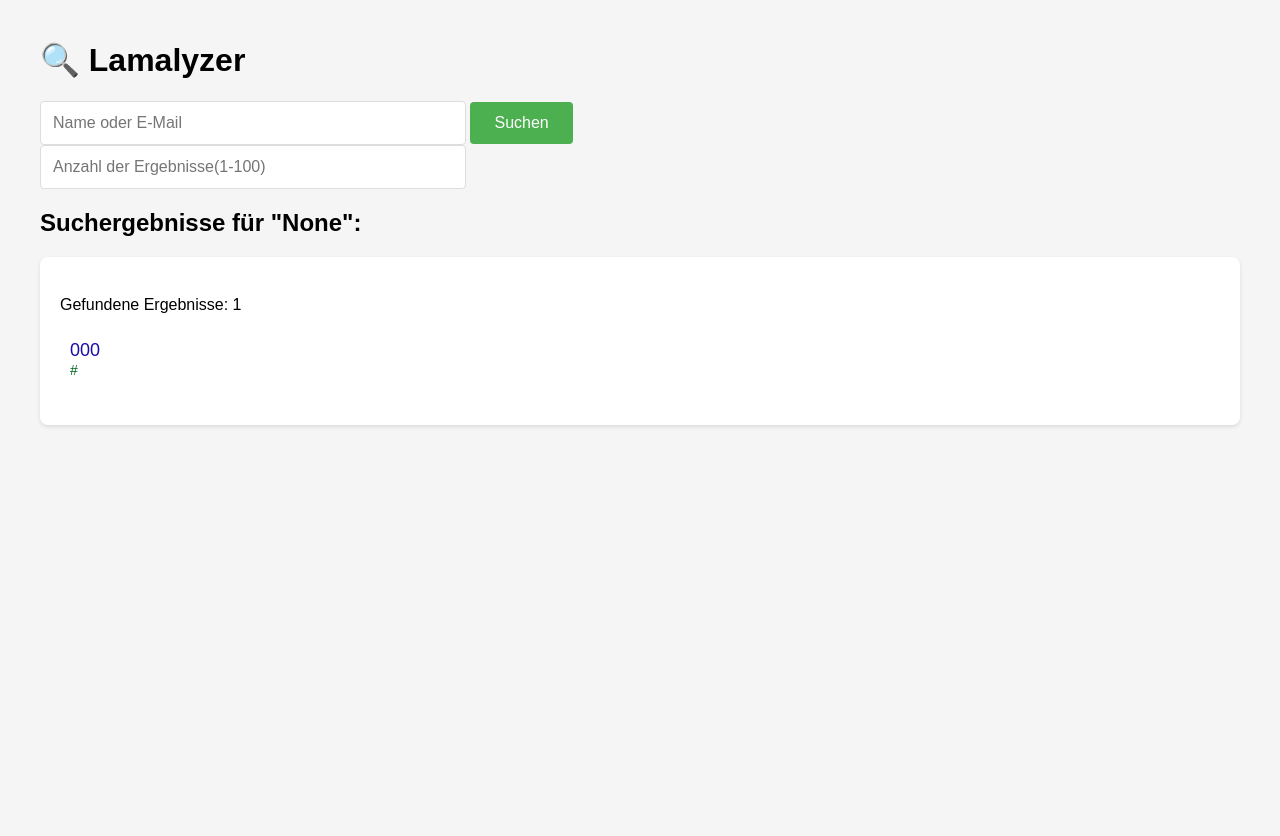
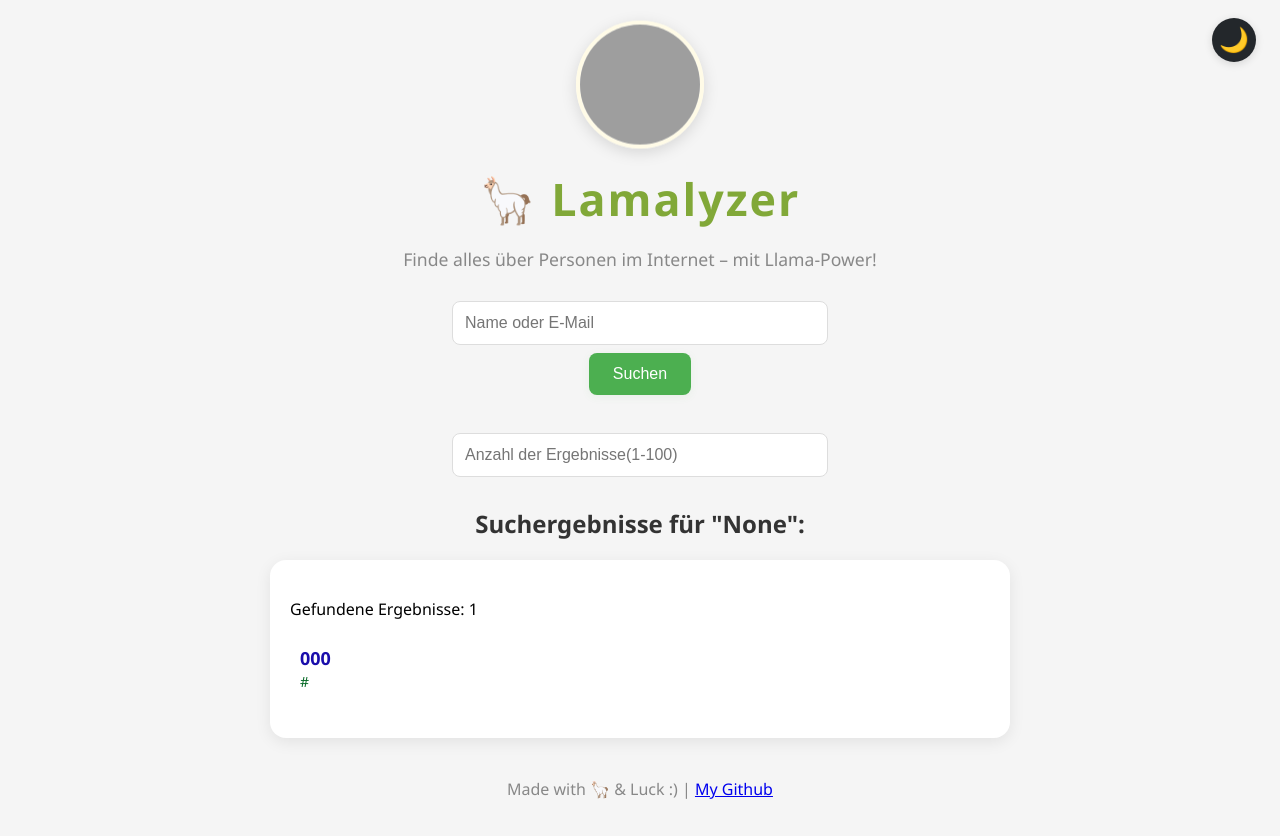
Before and after one commit to DevLama2/Lamalyze, a Flask app: template templates/index.html in a window 1280 px wide. Before the commit the page ends 427 px from the top, so only its background shows below. Run offline with Flask 3, Linux system fonts and the light colour scheme; the template is opened without the code that fills it: most values are stand-ins (such as "Sample title", 1, 10 or a date in 2020); grey boxes are pictures that could not be loaded.

Commit message:
css und html anpassungen. jetzt kommt der Algorithmus. geil Alter

```diff
--- /dev/null
+++ b/static/style.css
@@ -0,0 +1,235 @@
+body {
+    font-family: 'Segoe UI', 'Arial', sans-serif;
+    background-color: #f5f5f5;
+    margin: 0;
+    padding: 0;
+    max-width: 100vw;
+    transition: background 0.5s, color 0.5s;
+}
+.dark {
+    background: #181c1f;
+    color: #e0e0e0;
+}
+.dark .search-engine-results {
+    background: #23272b;
+    box-shadow: 0 4px 16px rgba(0,0,0,0.35);
+}
+.dark .search-engine-results h3 {
+    color: #ffb74d;
+}
+.dark .search-engine-results li {
+    border-bottom: 1px solid #333;
+}
+.dark .search-engine-results li:hover {
+    background: #23272b;
+}
+.dark .search-engine-results a {
+    color: #90caf9;
+}
+.dark .search-engine-results a:hover {
+    color: #ffb74d;
+}
+.dark .url {
+    color: #81c784;
+}
+.dark .footer {
+    color: #888;
+}
+.llama-header {
+    display: flex;
+    flex-direction: column;
+    align-items: center;
+    margin-top: 30px;
+    margin-bottom: 20px;
+    position: relative;
+    transition: color 0.5s;
+}
+.llama-img {
+    width: 120px;
+    height: 120px;
+    border-radius: 50%;
+    object-fit: cover;
+    box-shadow: 0 4px 16px rgba(0,0,0,0.13);
+    margin-bottom: 10px;
+    border: 4px solid #fffbe7;
+    animation: llama-bounce 2.5s infinite;
+    transition: border 0.5s;
+}
+.dark .llama-img {
+    border: 4px solid #23272b;
+}
+@keyframes llama-bounce {
+    0%, 100% { transform: translateY(0); }
+    50% { transform: translateY(-18px); }
+}
+.animated-title {
+    font-size: 2.8rem;
+    color: #4CAF50;
+    letter-spacing: 2px;
+    margin: 0;
+    animation: colorchange 3s infinite alternate;
+    transition: color 0.5s;
+}
+@keyframes colorchange {
+    0% { color: #4CAF50; }
+    100% { color: #ff9800; }
+}
+.dark .animated-title {
+    color: #ffb74d;
+}
+.subtitle {
+    color: #888;
+    font-size: 1.1rem;
+    margin-bottom: 10px;
+    transition: color 0.5s;
+}
+.dark .subtitle {
+    color: #bdbdbd;
+}
+.search-form {
+    display: flex;
+    flex-direction: column;
+    align-items: center;
+    margin-bottom: 30px;
+    gap: 8px;
+}
+.search-form input[type=text] {
+    padding: 12px;
+    width: 350px;
+    border: 1px solid #ddd;
+    border-radius: 8px;
+    font-size: 16px;
+    margin-bottom: 0;
+    transition: border 0.3s, background 0.3s, color 0.3s;
+}
+.dark .search-form input[type=text] {
+    background: #23272b;
+    color: #e0e0e0;
+    border: 1px solid #333;
+}
+.search-form button {
+    padding: 12px 24px;
+    background-color: #4CAF50;
+    color: white;
+    border: none;
+    border-radius: 8px;
+    cursor: pointer;
+    font-size: 16px;
+    margin-bottom: 0;
+    transition: background 0.3s, box-shadow 0.3s;
+    box-shadow: 0 2px 8px rgba(76,175,80,0.08);
+}
+.search-form button:hover {
+    background-color: #ff9800;
+    box-shadow: 0 4px 16px rgba(255,152,0,0.13);
+}
+.results-title {
+    text-align: center;
+    color: #333;
+    margin-bottom: 20px;
+    transition: color 0.5s;
+}
+.dark .results-title {
+    color: #ffb74d;
+}
+.search-engine-results {
+    background: white;
+    padding: 20px;
+    margin: 20px auto;
+    border-radius: 16px;
+    box-shadow: 0 4px 16px rgba(0,0,0,0.08);
+    max-width: 700px;
+    transition: transform 0.3s, box-shadow 0.3s, background 0.5s;
+}
+.animated-card:hover {
+    transform: scale(1.03) rotate(-1deg);
+    box-shadow: 0 8px 32px rgba(76,175,80,0.13);
+}
+.search-engine-results h3 {
+    color: #ff9800;
+    margin-top: 0;
+    transition: color 0.5s;
+}
+.search-engine-results ul {
+    list-style-type: none;
+    padding: 0;
+}
+.search-engine-results li {
+    margin: 15px 0;
+    padding: 10px;
+    border-bottom: 1px solid #eee;
+    transition: background 0.2s;
+    border-radius: 6px;
+}
+.search-engine-results li:last-child {
+    border-bottom: none;
+}
+.search-engine-results li:hover {
+    background: #fffbe7;
+}
+.dark .search-engine-results li:hover {
+    background: #23272b;
+}
+.search-engine-results a {
+    color: #1a0dab;
+    text-decoration: none;
+    font-size: 18px;
+    font-weight: bold;
+    transition: color 0.2s;
+}
+.search-engine-results a:hover {
+    color: #ff9800;
+    text-decoration: underline;
+}
+.url {
+    color: #006621;
+    font-size: 14px;
+    transition: color 0.5s;
+}
+.sad-llama {
+    width: 80px;
+    display: block;
+    margin: 15px auto 0 auto;
+    opacity: 0.7;
+    filter: grayscale(0.5);
+    animation: shake 1.2s infinite alternate;
+}
+@keyframes shake {
+    0% { transform: rotate(-5deg); }
+    100% { transform: rotate(5deg); }
+}
+.footer {
+    text-align: center;
+    margin-top: 40px;
+    color: #888;
+    font-size: 1rem;
+    padding-bottom: 20px;
+    transition: color 0.5s;
+}
+.footer-llama {
+    width: 60px;
+    vertical-align: middle;
+    margin-right: 10px;
+    animation: llama-bounce 2.5s infinite;
+}
+.darkmode-toggle {
+    position: fixed;
+    top: 18px;
+    right: 24px;
+    background: #23272b;
+    color: #ffb74d;
+    border: none;
+    border-radius: 50%;
+    width: 44px;
+    height: 44px;
+    font-size: 1.5rem;
+    cursor: pointer;
+    box-shadow: 0 2px 8px rgba(0,0,0,0.13);
+    z-index: 100;
+    transition: background 0.3s, color 0.3s, box-shadow 0.3s;
+}
+.darkmode-toggle:hover {
+    background: #ffb74d;
+    color: #23272b;
+    box-shadow: 0 4px 16px rgba(255,183,77,0.13);
+}
--- a/templates/index.html
+++ b/templates/index.html
@@ -1,89 +1,32 @@
 <!DOCTYPE html>
 <html>
 <head>
-    <title>OSINT Web UI</title>    <style>
-        body {
-            font-family: sans-serif;
-            margin: 40px;
-            max-width: 1200px;
-            margin: 0 auto;
-            padding: 20px;
-            background-color: #f5f5f5;
-        }
-        input[type=text] {
-            padding: 12px;
-            width: 400px;
-            border: 1px solid #ddd;
-            border-radius: 4px;
-            font-size: 16px;
-        }
-        button {
-            padding: 12px 24px;
-            background-color: #4CAF50;
-            color: white;
-            border: none;
-            border-radius: 4px;
-            cursor: pointer;
-            font-size: 16px;
-        }
-        button:hover {
-            background-color: #45a049;
-        }
-        .search-engine-results {
-            background: white;
-            padding: 20px;
-            margin: 20px 0;
-            border-radius: 8px;
-            box-shadow: 0 2px 4px rgba(0,0,0,0.1);
-        }
-        .search-engine-results h3 {
-            color: #333;
-            margin-top: 0;
-        }
-        .search-engine-results ul {
-            list-style-type: none;
-            padding: 0;
-        }
-        .search-engine-results li {
-            margin: 15px 0;
-            padding: 10px;
-            border-bottom: 1px solid #eee;
-        }
-        .search-engine-results li:last-child {
-            border-bottom: none;
-        }
-        .search-engine-results a {
-            color: #1a0dab;
-            text-decoration: none;
-            font-size: 18px;
-        }
-        .search-engine-results a:hover {
-            text-decoration: underline;
-        }
-        .url {
-            color: #006621;
-            font-size: 14px;
-        }
-    </style>
+    <title>Lamalyzer - OSINT Web UI</title>
+    <link rel="stylesheet" href="{{ url_for('static', filename='style.css') }}">
 </head>
 <body>
-    <h1>🔍 Lamalyzer</h1>
-    <form method="post">
+    <button id="darkmode-toggle" class="darkmode-toggle" aria-label="Dark Mode umschalten">🌙</button>
+    <div class="llama-header">
+        <img src="https://github.com/DevLama2/lamabilder/blob/main/sigma_lama.png?raw=true" class="llama-img animated-llama" alt="Lama">
+        <h1 class="animated-title">🦙 Lamalyzer</h1>
+        <p class="subtitle">Finde alles über Personen im Internet – mit Llama-Power!</p>
+    </div>
+    <form method="post" class="search-form">
         <input type="text" name="suchbegriff" placeholder="Name oder E-Mail" required>
         <button type="submit">Suchen</button>
         <br>
         <input type="text" name="Anzahl" placeholder="Anzahl der Ergebnisse(1-100)" required>
-    </form>    {% if ergebnisse %}
-        <h2>Suchergebnisse für "{{ request.form.get('suchbegriff') }}":</h2>
+    </form>
+    {% if ergebnisse %}
+        <h2 class="results-title">Suchergebnisse für "{{ request.form.get('suchbegriff') }}":</h2>
         {% for e in ergebnisse %}
-
-        <div class="search-engine-results">
-                <h3>{{ search_engines[loop.index0] }}</h3>
-                <p>Gefundene Ergebnisse: {{ e|length }}</p>
-
+        <div class="search-engine-results animated-card">
+            <h3>{{ search_engines[loop.index0] }}</h3>
+            <p>Gefundene Ergebnisse: {{ e|length }}</p>
             {% if e == []%}
                 <h3>Bot wurde geblockt</h3>
                 <p>Die Suchmaschine hat den Bot blockiert. Bitte versuchen Sie es später erneut.</p>
+                <img src="https://davisfarmland.com/wp-content/uploads/2020/06/sad-llama.jpg" class="sad-llama" alt="Sad Llama">
             {% else %}
                 {% set n = request.form.get('Anzahl', 5) %}
                 {% set n = n|int if n is not none and n|string|length > 0 else 5 %}
@@ -100,5 +43,23 @@
         </div>
         {% endfor %}
     {% endif %}
+    <footer class="footer">
+        <p>Made with 🦙 &amp; Luck :) | <a href="https://github.com/DevLama2" target="_blank">My Github</a></p>
+    </footer>
+    <script>
+    // Dark Mode Toggle
+    const toggle = document.getElementById('darkmode-toggle');
+    const prefersDark = window.matchMedia('(prefers-color-scheme: dark)').matches;
+    if (localStorage.getItem('lamalyzer-darkmode') === 'true' || (!localStorage.getItem('lamalyzer-darkmode') && prefersDark)) {
+        document.body.classList.add('dark');
+        toggle.textContent = '☀️';
+    }
+    toggle.addEventListener('click', () => {
+        document.body.classList.toggle('dark');
+        const isDark = document.body.classList.contains('dark');
+        toggle.textContent = isDark ? '☀️' : '🌙';
+        localStorage.setItem('lamalyzer-darkmode', isDark);
+    });
+    </script>
 </body>
 </html>
```
